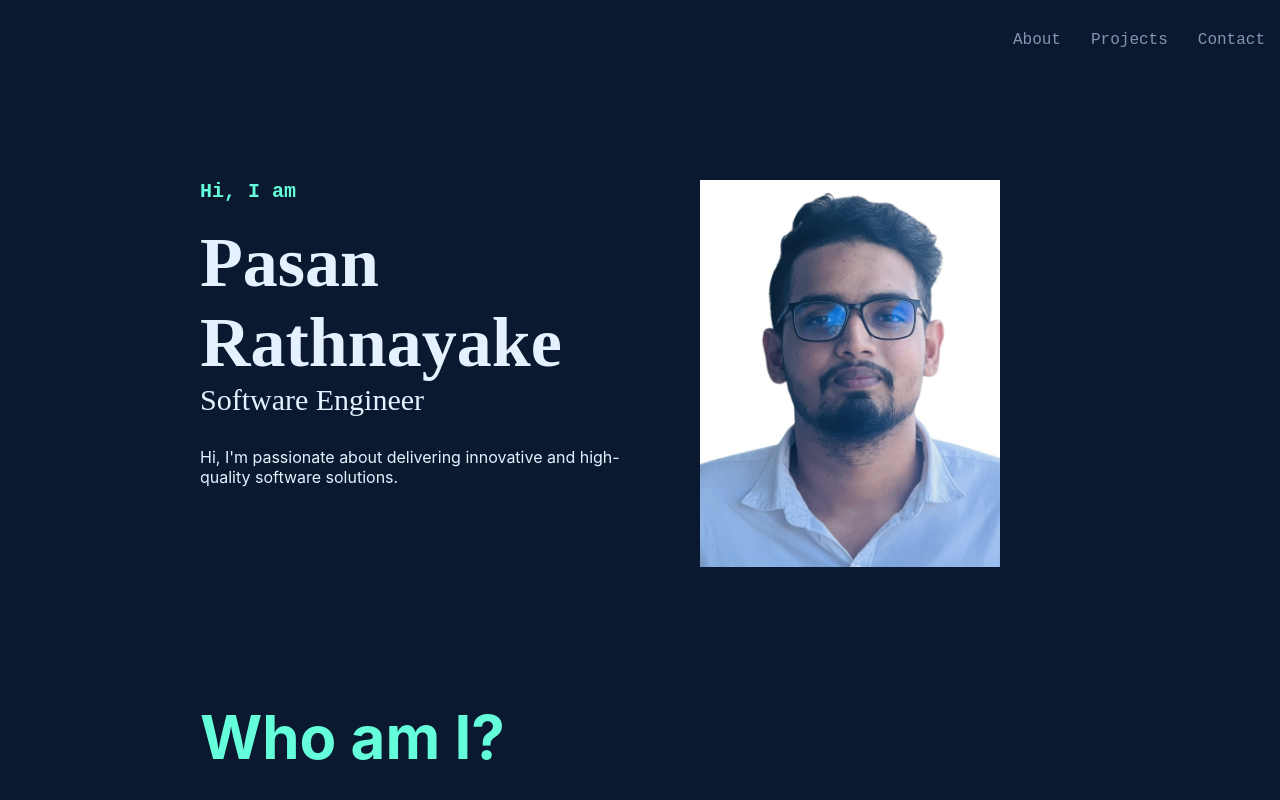
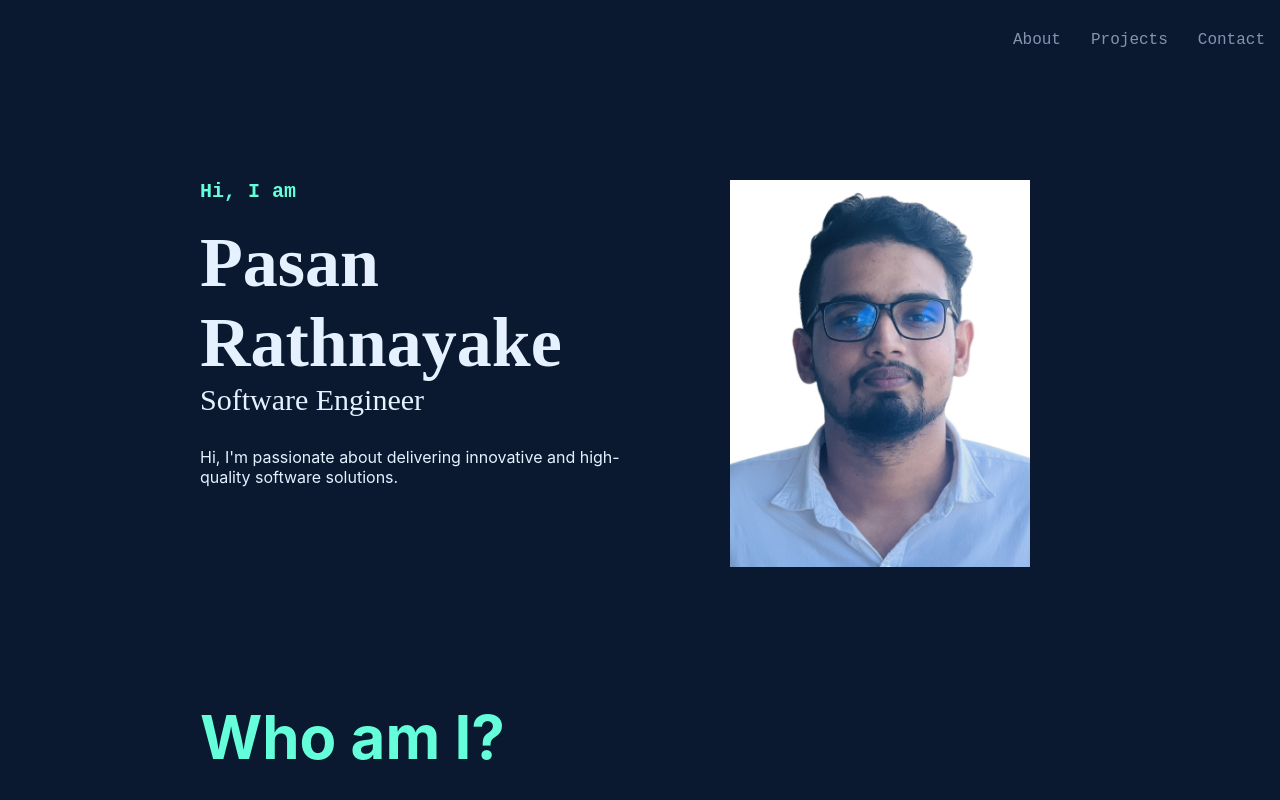
Before and after one commit to prrathnayake/Portfolio, a React (Create React App) app: page / in a window 1280 px wide. Shown: the top 800 px of the page. Built offline with nearby package versions, Linux system fonts and the light colour scheme.

Commit message:
adjust cover img

```diff
--- a/src/components/sections/cover.js
+++ b/src/components/sections/cover.js
@@ -24,7 +24,7 @@ export default function Cover() {
     }
   `;
   const FlexDIV = styled.div`
-    padding-right: 50px;
+    padding-right: 80px;
     @media (max-width: 641px) {
       padding-left: 10px;
       width: 100%;
```
